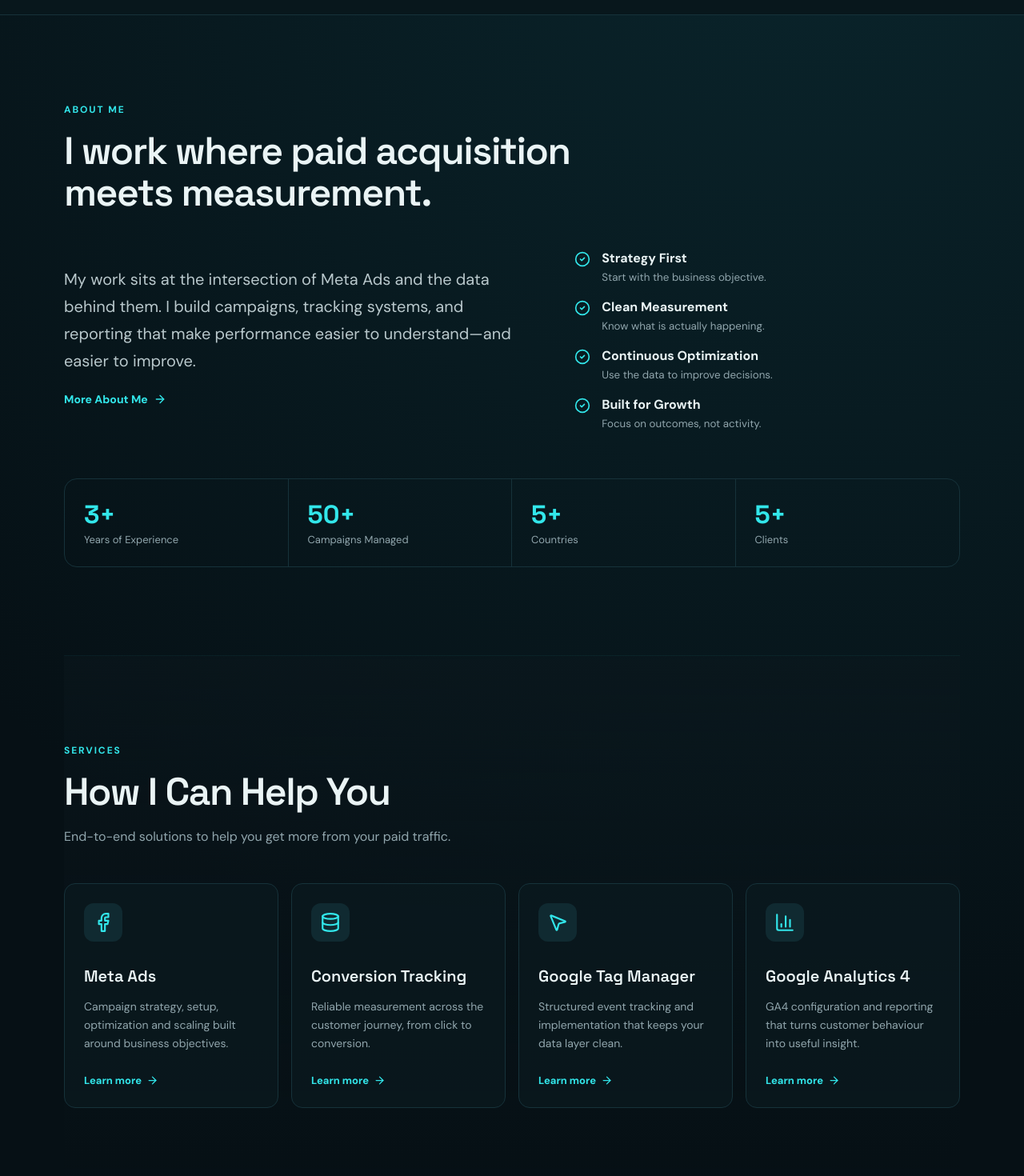
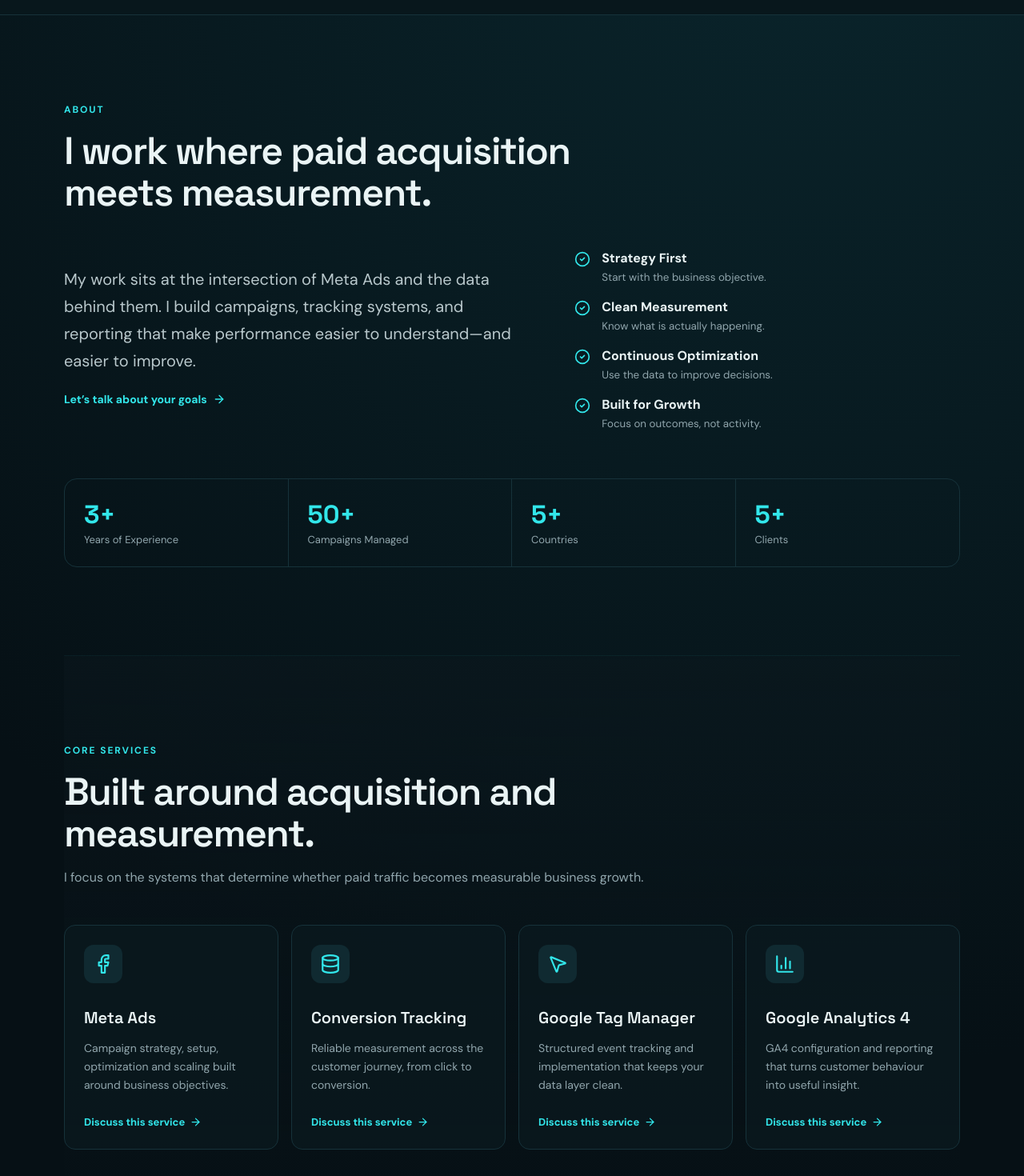
Before and after one commit to tomahmed420/my-protfolio-website-, a Next.js app: page / in a window 1280 px wide. Shown: the part 940-2410 px from the top of the page at 80% size. Built offline with nearby package versions, Linux system fonts and the light colour scheme; no server answers.

Commit message:
refine: strengthen services about and testimonial positioning

```diff
--- a/app/page.tsx
+++ b/app/page.tsx
@@ -74,9 +74,9 @@
       </section>
 
       <section id="about" className="section-shell section">
-        <div className="section-heading"><p className="eyebrow">ABOUT ME</p><h2>{content.about.title}</h2></div>
+        <div className="section-heading"><p className="eyebrow">ABOUT</p><h2>{content.about.title}</h2></div>
         <div className="about-grid">
-          <div className="about-copy"><p>{content.about.body}</p><a className="text-link" href="#contact">More About Me <ArrowRight size={16}/></a></div>
+          <div className="about-copy"><p>{content.about.body}</p><a className="text-link" href="#contact">Let’s talk about your goals <ArrowRight size={16}/></a></div>
           <div className="principles">
             {content.about.principles.map(([title, body]) => <div className="principle" key={title}><CheckCircle2 size={20}/><div><strong>{title}</strong><small>{body}</small></div></div>)}
           </div>
@@ -87,9 +87,9 @@
       </section>
 
       <section id="services" className="section-shell section section-muted">
-        <div className="section-heading"><p className="eyebrow">SERVICES</p><h2>How I Can Help You</h2><p>End-to-end solutions to help you get more from your paid traffic.</p></div>
+        <div className="section-heading"><p className="eyebrow">CORE SERVICES</p><h2>Built around acquisition and measurement.</h2><p>I focus on the systems that determine whether paid traffic becomes measurable business growth.</p></div>
         <div className="service-grid">
-          {content.services.map((service) => <article className="service-card" key={service.title}><div className="service-icon">{iconMap[service.icon]}</div><h3>{service.title}</h3><p>{service.description}</p><a href="#contact">Learn more <ArrowRight size={15}/></a></article>)}
+          {content.services.map((service) => <article className="service-card" key={service.title}><div className="service-icon">{iconMap[service.icon]}</div><h3>{service.title}</h3><p>{service.description}</p><a href="#contact">Discuss this service <ArrowRight size={15}/></a></article>)}
         </div>
       </section>
 
@@ -117,7 +117,7 @@
       </section>
 
       <section id="testimonials" className="section-shell section">
-        <div className="section-heading"><p className="eyebrow">TESTIMONIALS</p><h2>What Clients Say</h2><p>Real feedback from real clients.</p></div>
+        <div className="section-heading"><p className="eyebrow">CLIENT FEEDBACK</p><h2>Trusted when measurement matters.</h2><p>Selected feedback from clients and collaborators. Only verified testimonials belong here.</p></div>
         <div className="testimonial-grid">{content.testimonials.map((t) => <article className="testimonial" key={t.name}><p>“{t.quote}”</p><div className="testimonial-meta"><div className="avatar">{t.name.slice(0,1)}</div><div><strong>{t.name}</strong><small>{t.role}</small></div><span>{"★".repeat(t.rating)}</span></div></article>)}</div>
       </section>
 
```
